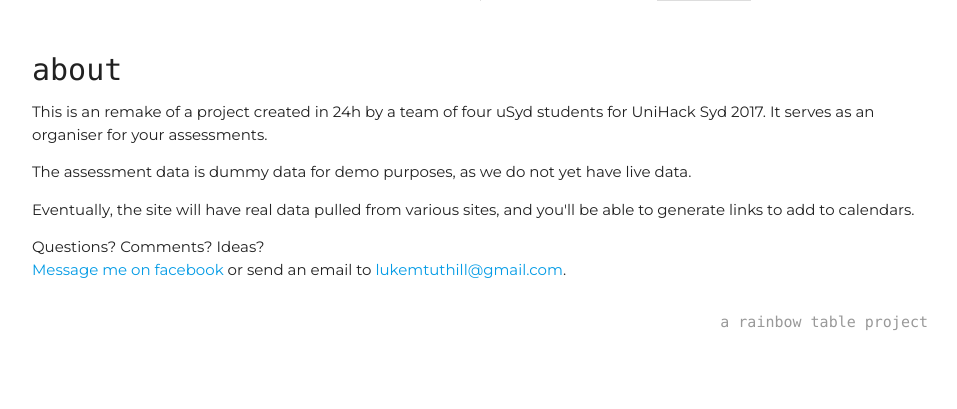
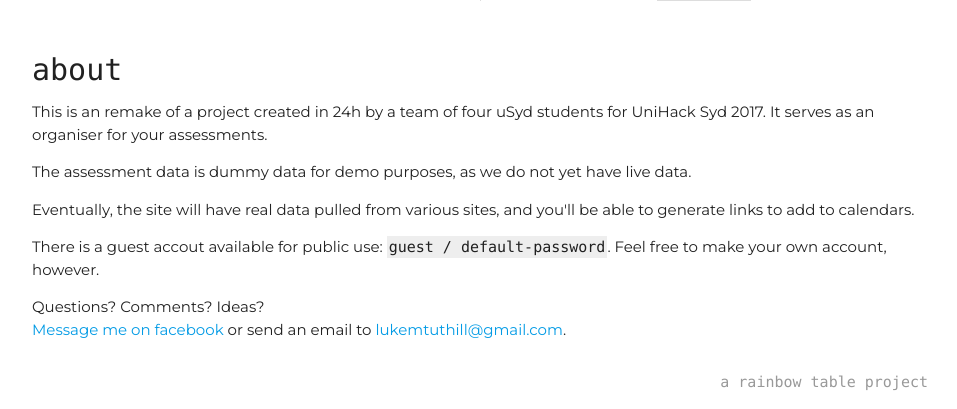
Before and after one commit to lyneca/uniplan, a Django app: page / in a window 1280 px wide. Shown: the part 1698-2107 px from the top of the page, without its empty margins (160-1117 px from the left). Before the commit the page ends 2028 px from the top, so only its background shows below. Run offline with Django 3.2, Linux system fonts and the light colour scheme; some libraries are stand-ins or nearby versions.

Commit message:
updated about

```diff
--- a/planner/static/planner/style.css
+++ b/planner/static/planner/style.css
@@ -179,6 +179,12 @@ h4 {
     grid-gap: 1px;
     grid-template-columns: 20px repeat(7, 1fr);
     margin-bottom: 15px;
+}
+
+.code {
+    background-color: #eeeeee;
+    padding: 2px;
+    font-family: Consolas, monospace;
 }
 
 .footer {
--- a/planner/templates/planner/index.html
+++ b/planner/templates/planner/index.html
@@ -195,6 +195,10 @@
             Eventually, the site will have real data pulled from various sites, and you'll be able to generate links to add to calendars.
         </p>
         <p>
+            There is a guest accout available for public use: <span class="code">guest / default-password</span>.
+            Feel free to make your own account, however.
+        </p>
+        <p>
             Questions? Comments? Ideas?<br>
             <a href="https://m.me/islingr">Message me on facebook</a> or send an email to
             <a href="mailto:lukemtuthill@gmail.com">lukemtuthill@gmail.com</a>.
```
